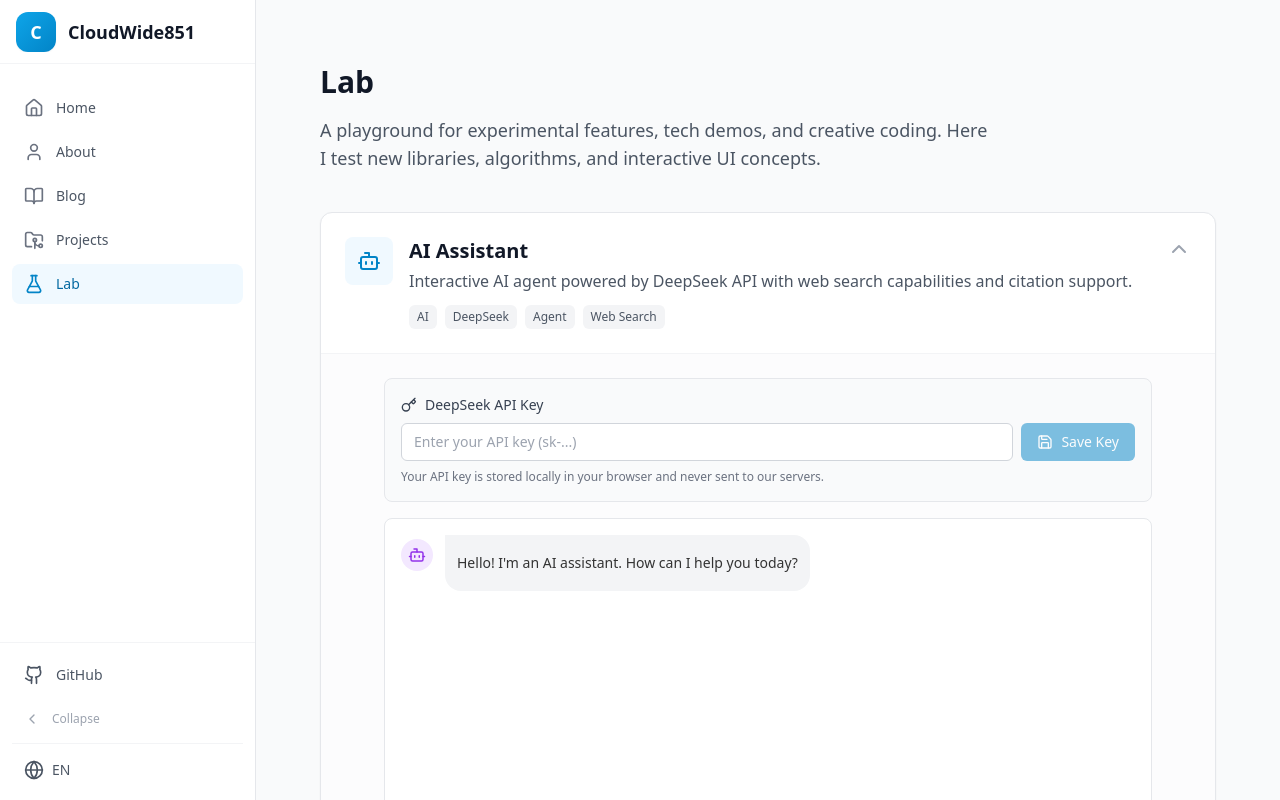
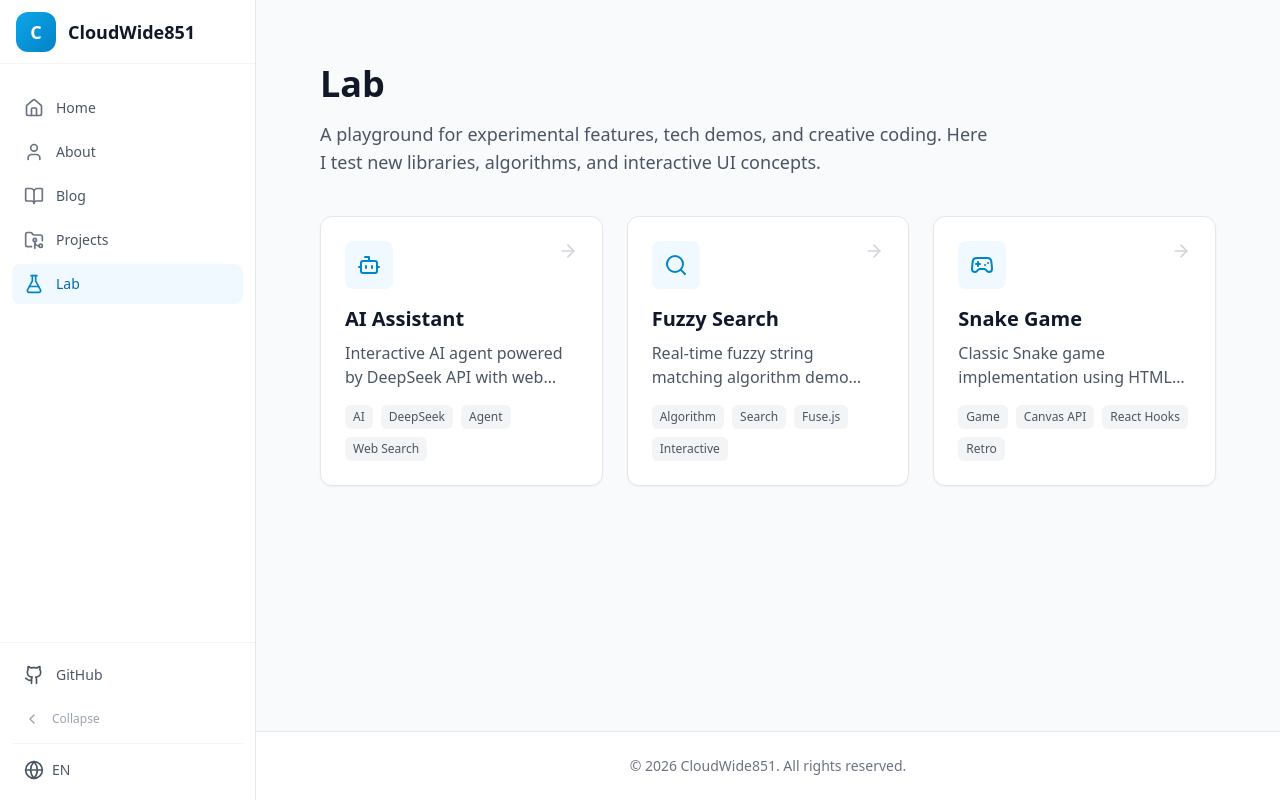
Before and after one commit to CloudWide851/CloudWide851.github.io, a React (Vite) app: page /lab in a window 1280 px wide. Shown: the top 800 px of the page. Built offline with nearby package versions, Linux system fonts and the light colour scheme.

Commit message:
feat: restructure lab pages, update branding and i18n default
- Set default language to English
- Refactor Lab experiments into dedicated pages (/lab/*)
- Optimize sidebar collapse (hide scrollbar)
- Add custom XYZ hourglass icon
- Update router and navigation

```diff
--- a/index.html
+++ b/index.html
@@ -2,7 +2,7 @@
 <html lang="en">
   <head>
     <meta charset="UTF-8" />
-    <link rel="icon" type="image/svg+xml" href="/vite.svg" />
+    <link rel="icon" type="image/svg+xml" href="/logo.svg" />
     <meta name="viewport" content="width=device-width, initial-scale=1.0" />
     <meta name="description" content="CloudWide851的个人网站 - 技术博客、项目展示与创意实验">
     <title>CloudWide851 | 个人网站</title>
--- a/src/i18n/config.ts
+++ b/src/i18n/config.ts
@@ -46,6 +46,7 @@ i18n
     resources,
     fallbackLng: 'en',
     defaultNS: 'common',
+    lng: 'en', // Force English as default language
     interpolation: {
       escapeValue: false,
     },
--- a/src/pages/Lab.tsx
+++ b/src/pages/Lab.tsx
@@ -1,38 +1,32 @@
-import { useState } from 'react';
-import { motion, AnimatePresence } from 'framer-motion';
-import { Search, Gamepad2, ChevronDown, ChevronUp, Bot } from 'lucide-react';
-import FuzzySearch from '@/components/lab/FuzzySearch/FuzzySearch';
-import SnakeGame from '@/components/lab/SnakeGame/SnakeGame';
-import AgentExperiment from '@/components/lab/Agent/AgentExperiment';
+import { motion } from 'framer-motion';
+import { Search, Gamepad2, Bot, ArrowRight } from 'lucide-react';
 import { useTranslation } from 'react-i18next';
+import { Link } from 'react-router-dom';
 
 interface ExperimentCardProps {
   title: string;
   description: string;
   icon: React.ElementType;
   tags: string[];
-  children: React.ReactNode;
-  defaultOpen?: boolean;
+  link: string;
 }
 
-function ExperimentCard({ title, description, icon: Icon, tags, children, defaultOpen = false }: ExperimentCardProps) {
-  const [isOpen, setIsOpen] = useState(defaultOpen);
-
+function ExperimentCard({ title, description, icon: Icon, tags, link }: ExperimentCardProps) {
   return (
-    <div className="bg-white rounded-xl shadow-sm border border-gray-200 overflow-hidden transition-all hover:shadow-md">
-      <div
-        className="p-6 cursor-pointer hover:bg-gray-50 transition-colors"
-        onClick={() => setIsOpen(!isOpen)}
-      >
-        <div className="flex justify-between items-start">
-          <div className="flex items-start gap-4">
-            <div className="p-3 bg-primary-50 text-primary-600 rounded-lg">
+    <Link to={link} className="block h-full">
+      <div className="bg-white h-full rounded-xl shadow-sm border border-gray-200 overflow-hidden transition-all hover:shadow-md hover:border-primary-200 group">
+        <div className="p-6">
+          <div className="flex justify-between items-start mb-4">
+            <div className="p-3 bg-primary-50 text-primary-600 rounded-lg group-hover:bg-primary-100 transition-colors">
               <Icon size={24} />
             </div>
-            <div>
-              <h2 className="text-xl font-bold text-gray-900 mb-1">{title}</h2>
-              <p className="text-gray-600 mb-3">{description}</p>
-              <div className="flex flex-wrap gap-2">
+            <ArrowRight size={20} className="text-gray-300 group-hover:text-primary-600 transition-colors" />
+          </div>
+
+          <h2 className="text-xl font-bold text-gray-900 mb-2 group-hover:text-primary-700 transition-colors">{title}</h2>
+          <p className="text-gray-600 mb-4 line-clamp-2">{description}</p>
+
+          <div className="flex flex-wrap gap-2 mt-auto">
             {tags.map(tag => (
               <span key={tag} className="px-2 py-1 bg-gray-100 text-gray-600 text-xs rounded-md font-medium">
                 {tag}
@@ -41,28 +35,7 @@ function ExperimentCard({ title, description, icon: Icon, tags, children, defaul
           </div>
         </div>
       </div>
-          <button className="text-gray-400">
-            {isOpen ? <ChevronUp size={24} /> : <ChevronDown size={24} />}
-          </button>
-        </div>
-      </div>
-
-      <AnimatePresence>
-        {isOpen && (
-          <motion.div
-            initial={{ height: 0, opacity: 0 }}
-            animate={{ height: 'auto', opacity: 1 }}
-            exit={{ height: 0, opacity: 0 }}
-            transition={{ duration: 0.3 }}
-            className="border-t border-gray-100 bg-gray-50/50"
-          >
-            <div className="p-6">
-              {children}
-            </div>
-          </motion.div>
-        )}
-      </AnimatePresence>
-    </div>
+    </Link>
   );
 }
 
@@ -70,42 +43,44 @@ export default function Lab() {
   const { t } = useTranslation('lab');
 
   return (
-    <div className="container-custom py-8 max-w-5xl mx-auto">
+    <div className="container-custom py-8 max-w-6xl mx-auto">
       <div className="mb-10">
-        <h1 className="text-3xl font-bold mb-4">{t('title')}</h1>
+        <motion.div
+          initial={{ opacity: 0, y: 20 }}
+          animate={{ opacity: 1, y: 0 }}
+          transition={{ duration: 0.5 }}
+        >
+          <h1 className="text-4xl font-bold mb-4">{t('title')}</h1>
           <p className="text-lg text-gray-600 max-w-2xl">
             {t('description')}
           </p>
+        </motion.div>
       </div>
 
-      <div className="grid gap-6">
+      <div className="grid gap-6 md:grid-cols-2 lg:grid-cols-3">
         <ExperimentCard
           title={t('experiments.agent.title')}
           description={t('experiments.agent.description')}
           icon={Bot}
           tags={['AI', 'DeepSeek', 'Agent', 'Web Search']}
-          defaultOpen={true}
-        >
-          <AgentExperiment />
-        </ExperimentCard>
+          link="/lab/agent"
+        />
 
         <ExperimentCard
           title={t('experiments.fuzzySearch.title')}
           description={t('experiments.fuzzySearch.description')}
           icon={Search}
           tags={['Algorithm', 'Search', 'Fuse.js', 'Interactive']}
-        >
-          <FuzzySearch />
-        </ExperimentCard>
+          link="/lab/fuzzy-search"
+        />
 
         <ExperimentCard
           title={t('experiments.snakeGame.title')}
           description={t('experiments.snakeGame.description')}
           icon={Gamepad2}
           tags={['Game', 'Canvas API', 'React Hooks', 'Retro']}
-        >
-          <SnakeGame />
-        </ExperimentCard>
+          link="/lab/snake"
+        />
       </div>
     </div>
   );
--- /dev/null
+++ b/src/pages/lab/AgentPage.tsx
@@ -0,0 +1,24 @@
+import AgentExperiment from '@/components/lab/Agent/AgentExperiment';
+import { useTranslation } from 'react-i18next';
+import { ArrowLeft } from 'lucide-react';
+import { Link } from 'react-router-dom';
+
+export default function AgentPage() {
+  const { t } = useTranslation('lab');
+
+  return (
+    <div className="container-custom py-8 max-w-5xl mx-auto">
+      <div className="mb-8">
+        <Link to="/lab" className="inline-flex items-center text-gray-500 hover:text-primary-600 mb-4 transition-colors">
+          <ArrowLeft size={16} className="mr-2" /> {t('back')}
+        </Link>
+        <h1 className="text-3xl font-bold mb-2">{t('experiments.agent.title')}</h1>
+        <p className="text-gray-600">{t('experiments.agent.description')}</p>
+      </div>
+
+      <div className="bg-white rounded-xl shadow-sm border border-gray-200 p-6">
+        <AgentExperiment />
+      </div>
+    </div>
+  );
+}
--- /dev/null
+++ b/src/pages/lab/FuzzySearchPage.tsx
@@ -0,0 +1,24 @@
+import FuzzySearch from '@/components/lab/FuzzySearch/FuzzySearch';
+import { useTranslation } from 'react-i18next';
+import { ArrowLeft } from 'lucide-react';
+import { Link } from 'react-router-dom';
+
+export default function FuzzySearchPage() {
+  const { t } = useTranslation('lab');
+
+  return (
+    <div className="container-custom py-8 max-w-5xl mx-auto">
+      <div className="mb-8">
+        <Link to="/lab" className="inline-flex items-center text-gray-500 hover:text-primary-600 mb-4 transition-colors">
+          <ArrowLeft size={16} className="mr-2" /> {t('back')}
+        </Link>
+        <h1 className="text-3xl font-bold mb-2">{t('experiments.fuzzySearch.title')}</h1>
+        <p className="text-gray-600">{t('experiments.fuzzySearch.description')}</p>
+      </div>
+
+      <div className="bg-white rounded-xl shadow-sm border border-gray-200 p-6">
+        <FuzzySearch />
+      </div>
+    </div>
+  );
+}
--- /dev/null
+++ b/src/pages/lab/SnakePage.tsx
@@ -0,0 +1,24 @@
+import SnakeGame from '@/components/lab/SnakeGame/SnakeGame';
+import { useTranslation } from 'react-i18next';
+import { ArrowLeft } from 'lucide-react';
+import { Link } from 'react-router-dom';
+
+export default function SnakePage() {
+  const { t } = useTranslation('lab');
+
+  return (
+    <div className="container-custom py-8 max-w-5xl mx-auto">
+      <div className="mb-8">
+        <Link to="/lab" className="inline-flex items-center text-gray-500 hover:text-primary-600 mb-4 transition-colors">
+          <ArrowLeft size={16} className="mr-2" /> {t('back')}
+        </Link>
+        <h1 className="text-3xl font-bold mb-2">{t('experiments.snakeGame.title')}</h1>
+        <p className="text-gray-600">{t('experiments.snakeGame.description')}</p>
+      </div>
+
+      <div className="bg-white rounded-xl shadow-sm border border-gray-200 p-6 flex justify-center">
+        <SnakeGame />
+      </div>
+    </div>
+  );
+}
```
Also changed, not shown: src/router/index.tsx (+15 -0 lines), public/logo.svg (added), 1 other file (tests, documents, lock files or other folders). Lines whose indentation alone changed are shown as unchanged.
